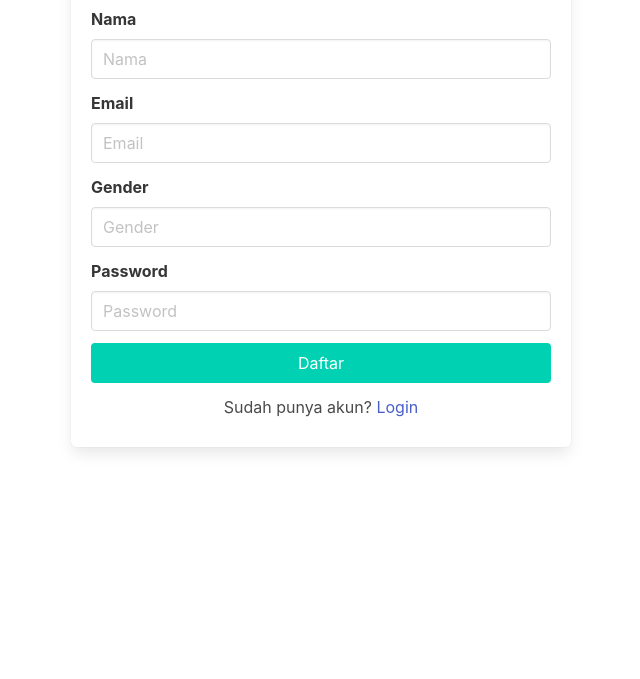
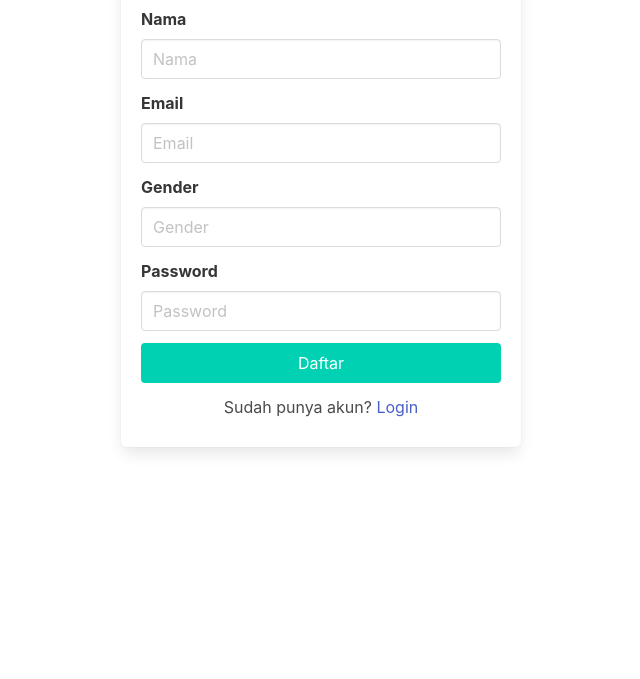
Before and after one commit to JosuaWrw/Tugas6_PrakTCC_123220083, a plain HTML site: page FrontEnd/register.html in a window 1280 px wide. Shown: the part 121-800 px from the top of the page, without its empty margins (319-959 px from the left). Drawn offline with nearby package versions, Linux system fonts and the light colour scheme.

Commit message:
Perbarui Register

```diff
--- a/FrontEnd/register.html
+++ b/FrontEnd/register.html
@@ -10,7 +10,7 @@
 <body>
     <section class="section">
         <div class="container">
-            <div class="box" style="max-width: 500px; margin: auto;">
+            <div class="box" style="max-width: 400px; margin: auto;">
                 <h1 class="title has-text-centered">Register</h1>
                 <div class="field">
                     <label class="label">Nama</label>
```
